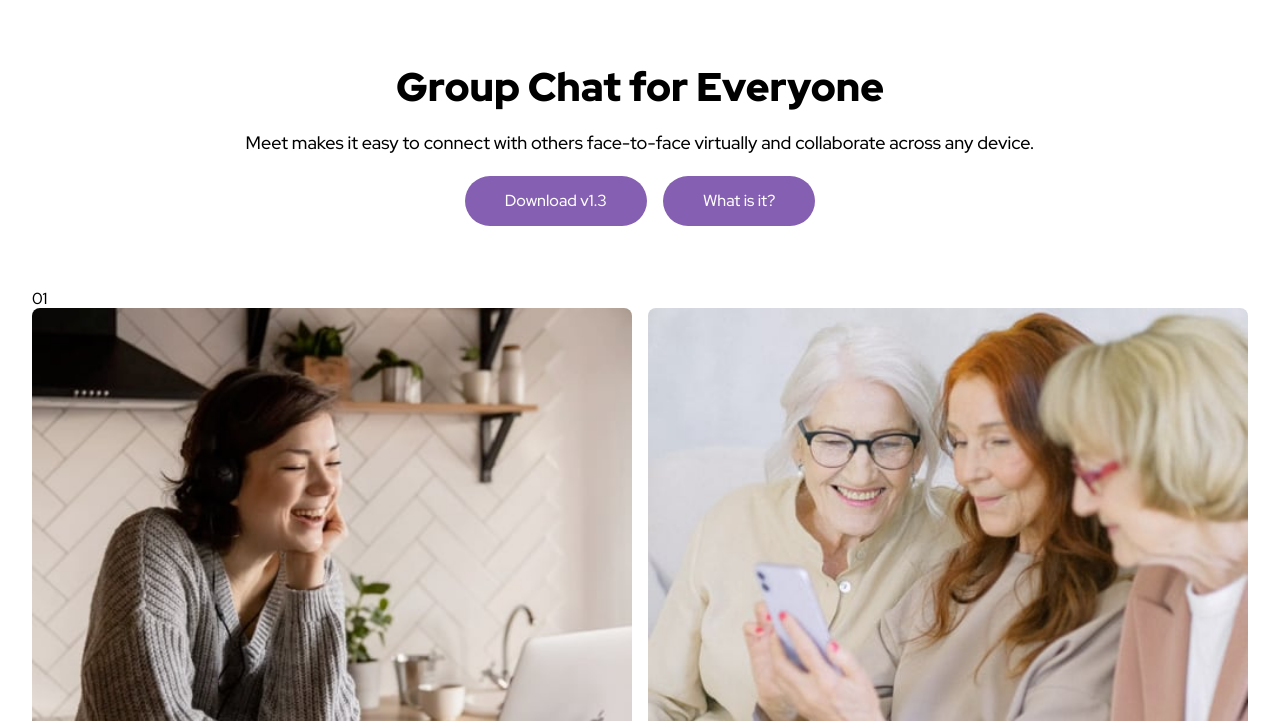
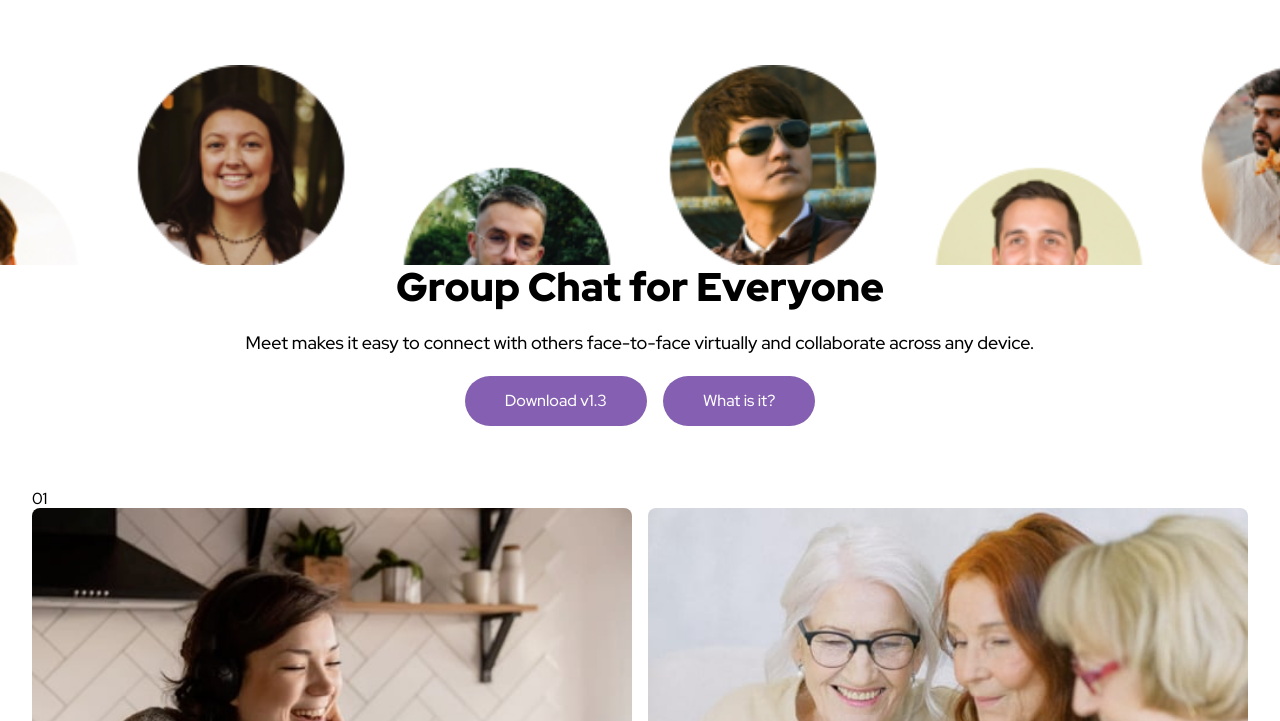
Before and after one commit to O-Julia-O/Landing-page-app, a plain HTML site: page public/index.html in a window 1280 px wide. Shown: the part 79-800 px from the top of the page. Drawn offline with Linux system fonts and the light colour scheme.

Commit message:
put image into div, background

```diff
--- a/public/style.css
+++ b/public/style.css
@@ -135,13 +135,11 @@ section {
     margin-top: 24px;
 }
 
-/* image hero */
-
-.hero {
-    display: flex;
-    justify-content: center;
+.image_faces {
+    background-image: url("./assets/tablet/image-hero.png");
+    width: 100%;
+    height: 200px;
+    background-size: 120%;
+    background-repeat: no-repeat;
+    background-position: top center;
 }
-
-.hero img {
-    width: 150%;
-}
```
